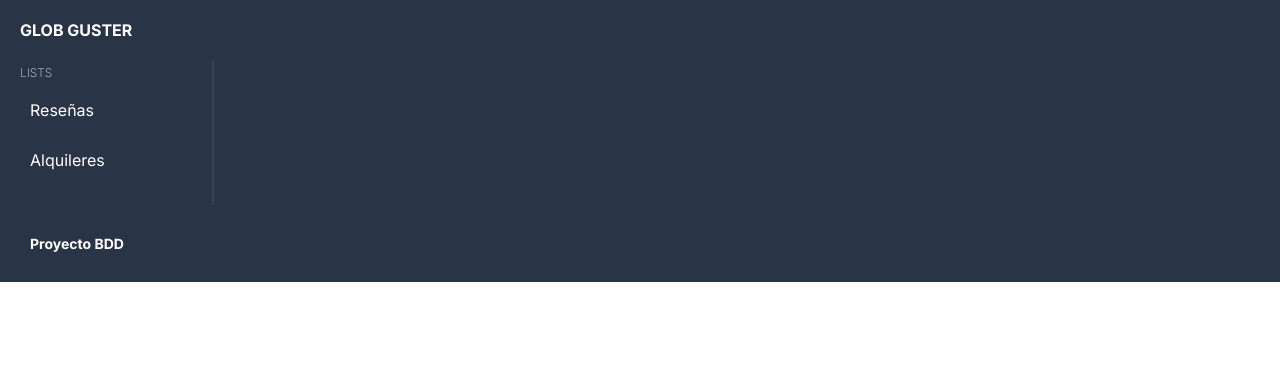
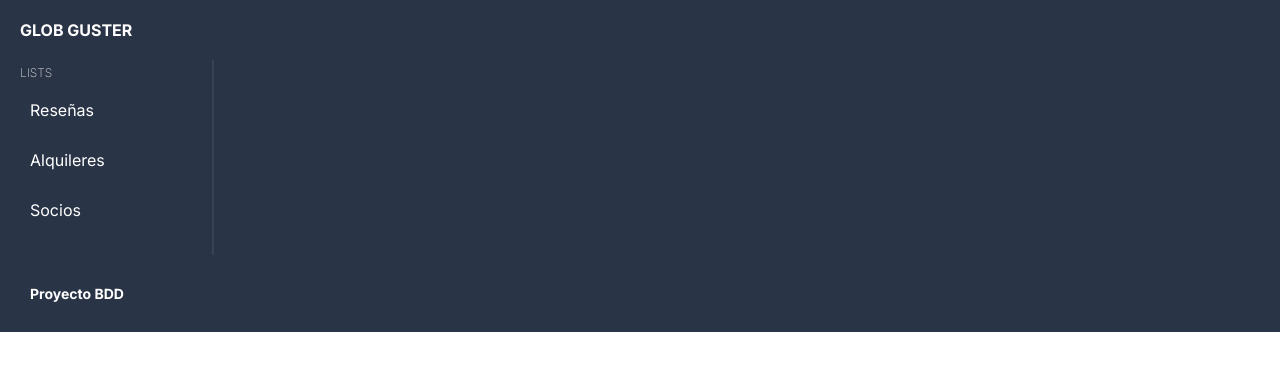
Before and after one commit to DaColcha/bdd-api, a React (Vite) app in the folder frontend/: page / in a window 1280 px wide. Shown: the top 370 px of the page. Built offline with nearby package versions, Linux system fonts and the light colour scheme.

Commit message:
Aagregación Socios

```diff
--- a/frontend/src/components/dataTable/DataTable.tsx
+++ b/frontend/src/components/dataTable/DataTable.tsx
@@ -65,7 +65,7 @@ const DataTable = (props: Props) => {
         slots={{ toolbar: GridToolbar }}
         slotProps={{
           toolbar: {
-            showQuickFilter: true,
+            showQuickFilter: false,
             quickFilterProps: { debounceMs: 500 },
           },
         }}
--- a/frontend/src/data.ts
+++ b/frontend/src/data.ts
@@ -13,6 +13,10 @@ export const menu = [
         id: 2,
         title: "Alquileres",
         url: "/glob-guster/alquiler"
+      },{
+        id: 3,
+        title: "Socios",
+        url: "/glob-guster/socio"
       },
 
     ],
--- a/frontend/src/pages/empleado/empleado.scss
+++ /dev/null
@@ -1,3 +0,0 @@
-.empleado {
-
-}
--- /dev/null
+++ b/frontend/src/pages/socios/Socios.tsx
@@ -0,0 +1,76 @@
+import { GridColDef } from "@mui/x-data-grid";
+import DataTable from "../../components/dataTable/DataTable";
+import "./socios.scss";
+import { useState } from "react";
+import Add from "../../components/add/Add";
+
+import { useQuery } from "@tanstack/react-query";
+
+const columns: GridColDef[] = [
+  {
+    field: "id",
+    type: "string",
+    headerName: "Cédula",
+    width: 100,
+  },
+  {
+    field: "nombre",
+    type: "string",
+    headerName: "Socio",
+    width: 150,
+  },
+  {
+    field: "telf",
+    type: "number",
+    headerName: "Teléfono",
+    width: 100,
+  },
+  {
+    field: "ciudad",
+    type: "string",
+    headerName: "Ciudad",
+    width: 100,
+  },
+  {
+    field: "direccion",
+    type: "string",
+    headerName: "Dirección",
+    width: 200,
+  },
+  {
+    field: "garante",
+    type: "string",
+    headerName: "Garante",
+    width: 100,
+  }
+];
+
+const Socios = () => {
+  const [open, setOpen] = useState(false);
+
+  // TEST THE API
+
+  const { isLoading, data } = useQuery({
+    queryKey: ["allsocios"],
+    queryFn: () =>
+      fetch("http://localhost:4000/glob-guster/socio").then((res) => res.json()),
+  });
+
+  return (
+    <div className="socios">
+      <div className="info">
+        <h1>Socios</h1>
+        <button onClick={() => setOpen(true)}>Agregar Socio</button>
+      </div>
+
+      {isLoading ? (
+        "Loading..."
+      ) : (
+        <DataTable slug="socio" columns={columns} rows={data} />
+      )}
+      {open && <Add slug="socio" columns={columns} setOpen={setOpen} />}
+    </div>
+  );
+};
+
+export default Socios;
--- /dev/null
+++ b/frontend/src/pages/socios/socios.scss
@@ -0,0 +1,14 @@
+.alquileres{
+
+    .info{
+      display: flex;
+      align-items: center;
+      gap: 20px;
+      margin-bottom: 20px;
+
+      button{
+        padding: 5px;
+        cursor: pointer;
+      }
+    }
+  }
```
Also changed, not shown: frontend/src/App.tsx (+4 -7 lines), frontend/src/pages/empleado/Empleado.tsx (deleted, +0 -16 lines), 1 other file (tests, documents, lock files or other folders).
